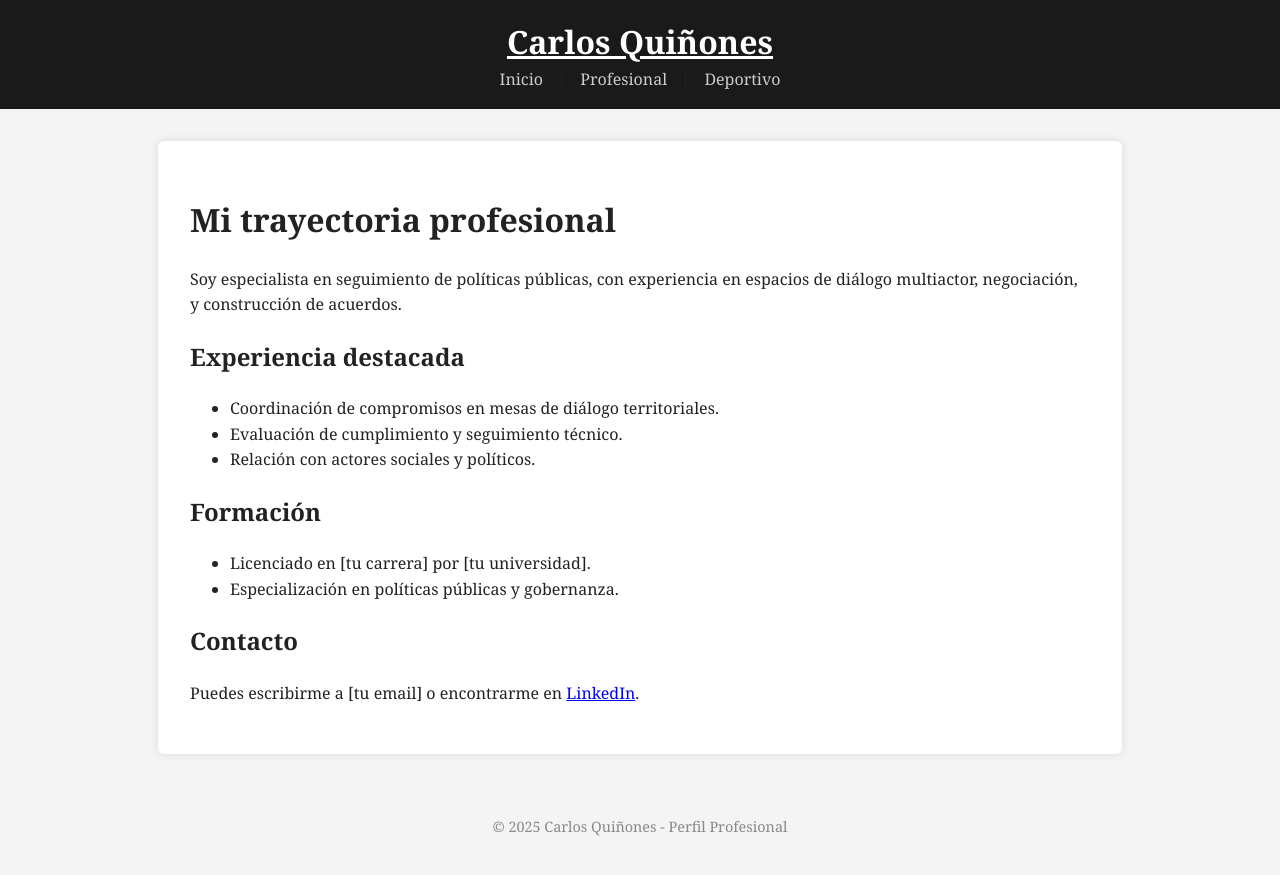
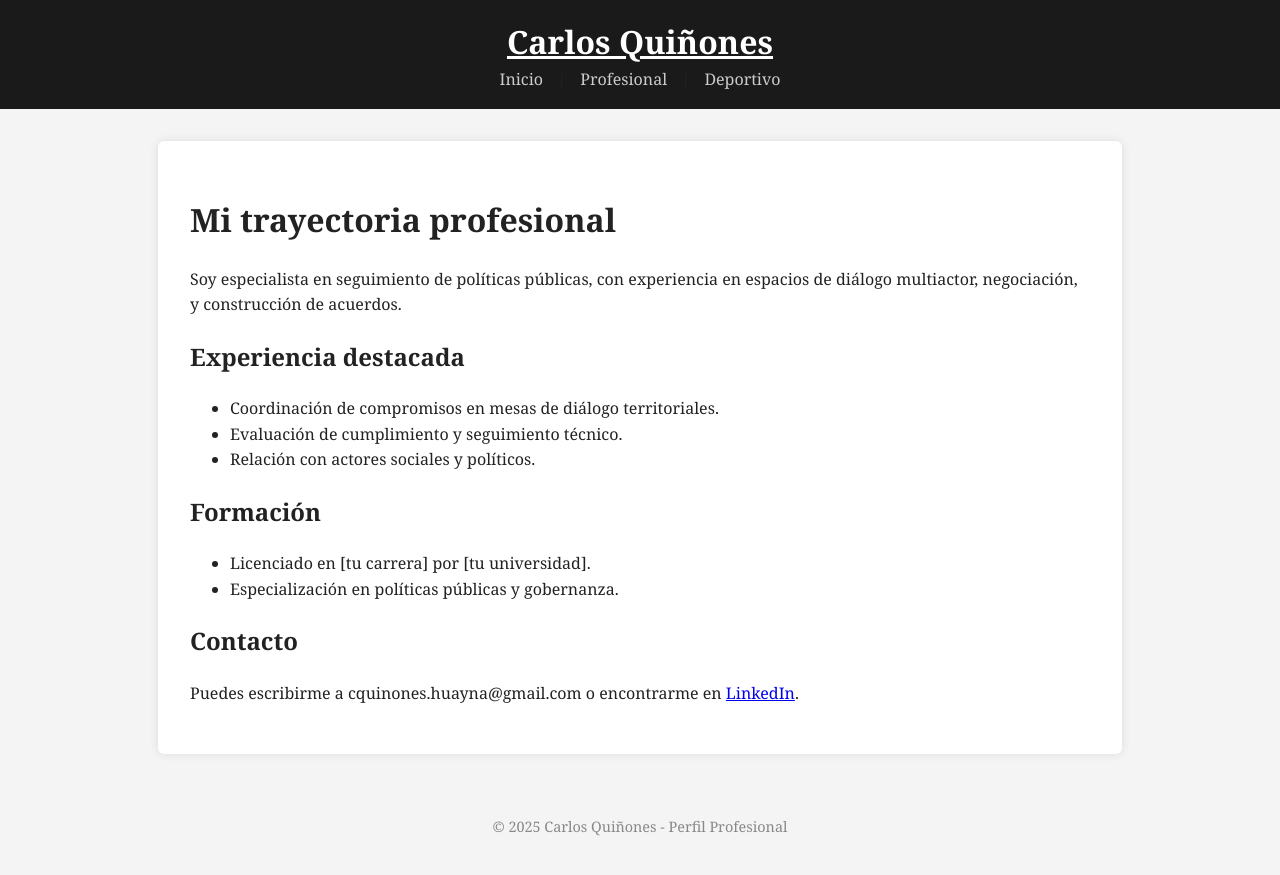
Before and after one commit to Fantozzi88/Fantozzi88.github.io, a Jekyll site: the page built from profesional.md, in a window 1280 px wide. Shown: the top 875 px of the page. Built offline with Jekyll 4.4.1, drawn with Linux system fonts in a browser that asks for light colours.

Commit message:
Update profesional.md

```diff
--- a/profesional.md
+++ b/profesional.md
@@ -20,6 +20,6 @@ Soy especialista en seguimiento de políticas públicas, con experiencia en espa
 
 ## Contacto
 
-Puedes escribirme a [tu email] o encontrarme en [LinkedIn](https://www.linkedin.com/in/tuusuario/).
+Puedes escribirme a cquinones.huayna@gmail.com o encontrarme en [LinkedIn](https://www.linkedin.com/in/tuusuario/).
 
 <!-- Aquí puedes agregar más secciones o enlaces a PDFs, publicaciones, etc. -->
```
